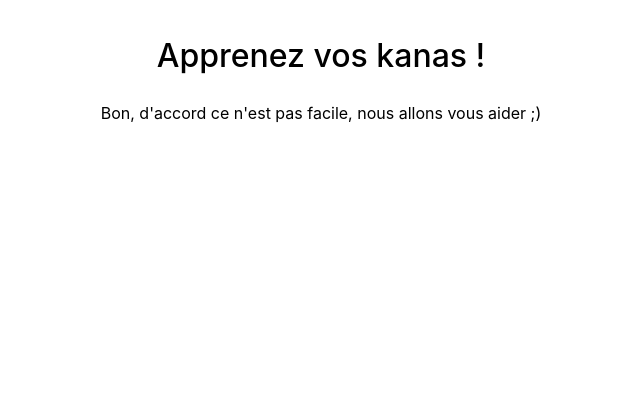
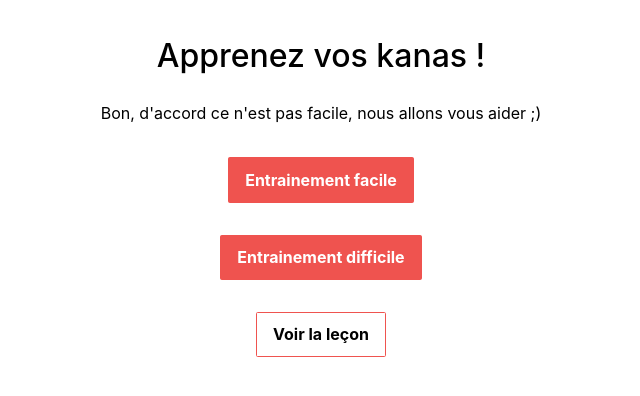
Before and after one commit to croulu/japanese, a React (Create React App) app: page / in a window 1280 px wide. Shown: the top 396 px of the page, without its empty margins (319-959 px from the left). Built offline with nearby package versions, Linux system fonts and the light colour scheme.

Commit message:
home menu et home hero ok

```diff
--- a/src/component/Home/HomeHero.tsx
+++ b/src/component/Home/HomeHero.tsx
@@ -1,9 +1,39 @@
-export const HomeHero = () => {
+import React from "react";
+import { useNavigate } from 'react-router-dom';
+
+export const HomeHero = ({}) => {
+    const navigate = useNavigate();
+
+    const handleEasyLevelClick = function () {
+
+        navigate('/practice');
+    }
+
+    const handleHardLevelClick = function () {
+
+
+        navigate('/practice');
+    }
+
+    const handleLessonClick = function () {
+        navigate('/practice');
+    }
+
     return (
         <>
             <div className="page-block-content mt mb">
                 <h1 className=" hero-main hero-main-title">Apprenez vos kanas !</h1>
-                <p className=" hero-main hero-main-subtitle">Bon, d'accord ce n'est pas facile, nous allons vous aider ;)</p>
+                <p className=" hero-main hero-main-subtitle">Bon, d'accord ce n'est pas facile, nous allons vous aider
+                    ;)</p>
+                <div className="page-block-button">
+                    <a onClick={handleEasyLevelClick} className="button">Entrainement facile</a>
+                </div>
+                <div className="page-block-button">
+                    <a onClick={handleHardLevelClick} className="button">Entrainement difficile</a>
+                </div>
+                <div className="page-block-button">
+                    <a onClick={handleLessonClick} className="button button-primary">Voir la leçon</a>
+                </div>
             </div>
         </>
     )
--- a/src/component/Routing.tsx
+++ b/src/component/Routing.tsx
@@ -2,11 +2,13 @@ import React from 'react';
 import {BrowserRouter as Router, Route} from 'react-router-dom';
 
 import {HomeHero} from "./Home/HomeHero";
+import {HomeMenu} from "./Home/HomeMenu";
 
 export const Routing = () => {
     return (
         <Router>
             <Route path='/'>
+                <HomeMenu />
                 <HomeHero />
             </Route>
             <Route path='/practice'>
```
Also changed, not shown: src/component/Home/HomeMenu.tsx (added, +44 -0 lines).
